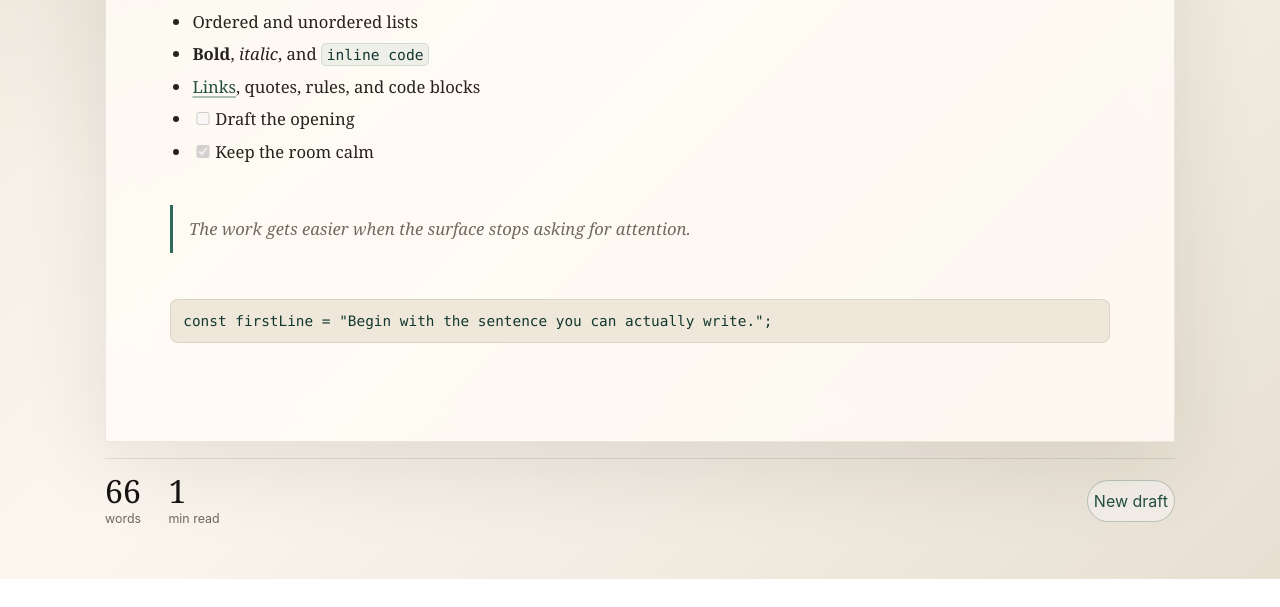
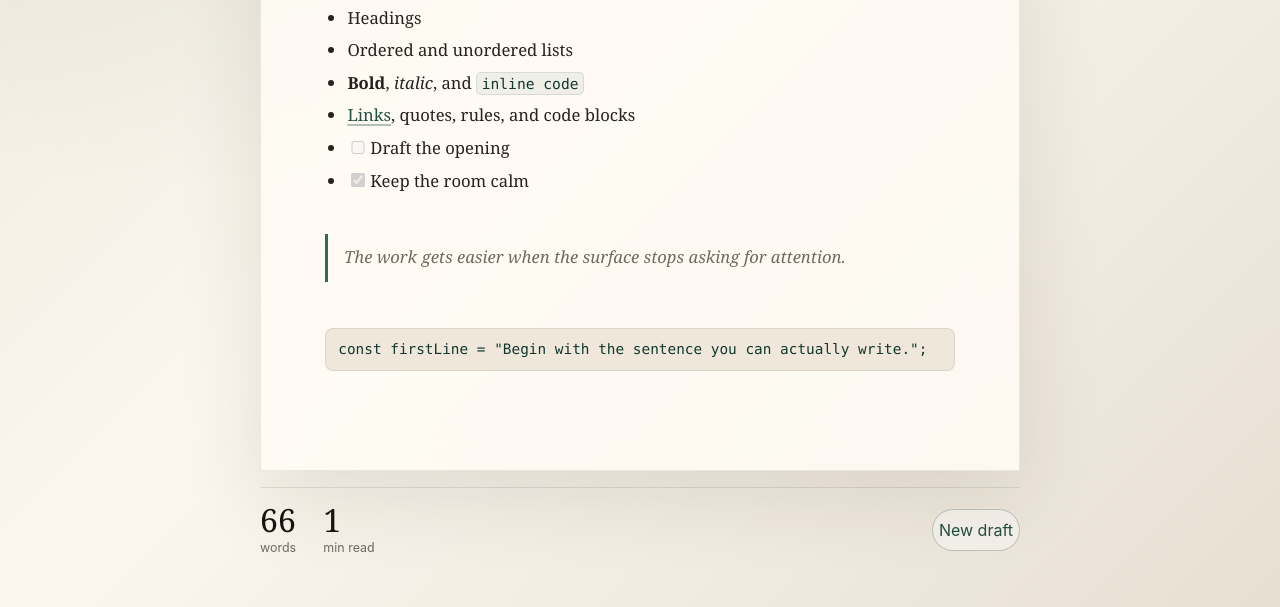
Before and after one commit to joshsaintjacque/writing, a plain HTML site: page index.html in a window 1280 px wide. Shown: the part 406-1013 px from the top of the page. Before the commit the page ends 985 px from the top, so only its background shows below. Drawn offline with Linux system fonts and the light colour scheme.

Commit message:
fix(ui): keep writing pane at readable width when centered

```diff
--- a/styles.css
+++ b/styles.css
@@ -100,6 +100,8 @@ button:hover {
   position: relative;
   display: flex;
   flex-direction: column;
+  width: 100%;
+  max-width: 760px;
   min-width: 0;
 }
 
```
